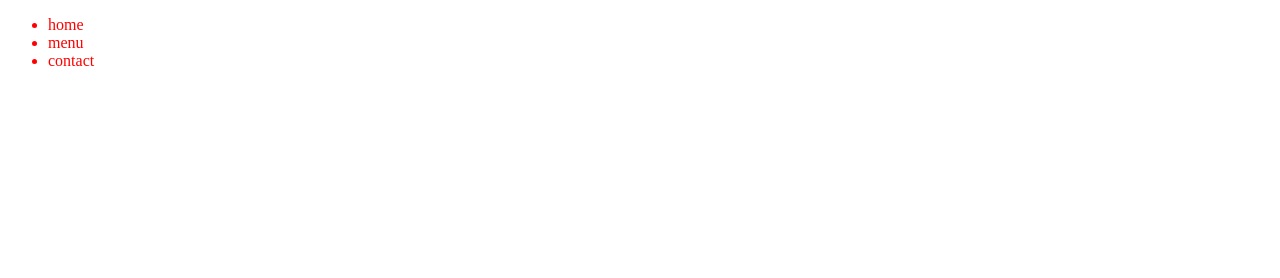
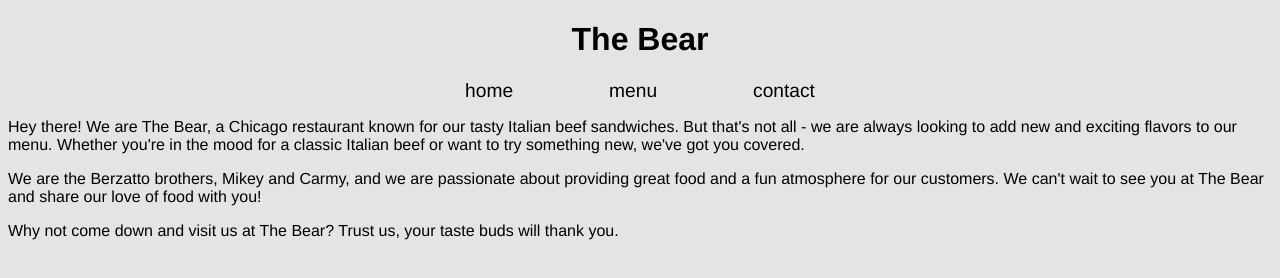
Before and after one commit to nbonato/restaurant, a website built with webpack: page dist/index.html in a window 1280 px wide. Built offline with nearby package versions, Linux system fonts and the light colour scheme.

Commit message:
Compress pictures, change style and highlight current tab

```diff
--- a/package.json
+++ b/package.json
@@ -12,6 +12,7 @@
     "css-loader": "^6.7.2",
     "style-loader": "^3.3.1",
     "webpack": "^5.75.0",
-    "webpack-cli": "^5.0.0"
+    "webpack-cli": "^5.0.0",
+    "webpack-image-resize-loader": "^5.0.0"
   }
 }
--- a/src/contact.js
+++ b/src/contact.js
@@ -1,8 +1,19 @@
 function createContact() {
     let contact = document.createElement("div");
-    let intro = document.createElement("p");
+    let intro = document.createElement("div");
 
-    intro.textContent = "This is the contact page, write us";
+    let p1 = document.createElement("p");
+    p1.textContent = "Thanks for checking out our contact page! We're always happy to hear from our customers and answer any questions you might have.";
+
+    let p2 = document.createElement("p");
+    p2.textContent = "If you're thinking about making a reservation or want to know more about our catering services, give us a shout. We offer Italian beef sandwiches for catering, but we can also provide other dishes from our menu. Just let us know what you're in the mood for and we'll make it happen.";
+
+    let p3 = document.createElement("p");
+    p3.textContent = "Please keep in mind that we don't offer delivery at this time. We can't wait to see you at The Bear and share our love of food with you!";
+
+    intro.appendChild(p1);
+    intro.appendChild(p2);
+    intro.appendChild(p3);
     contact.appendChild(intro);
     return contact;
 };
--- a/src/home.js
+++ b/src/home.js
@@ -1,8 +1,19 @@
 function createHome() {
     let home = document.createElement("div");
-    let intro = document.createElement("p");
+    let intro = document.createElement("div");
 
-    intro.textContent = "This is a beautiful restaurant, really fantastic. On the other hand, food ain't that good";
+    let p1 = document.createElement("p");
+    p1.textContent = "Hey there! We are The Bear, a Chicago restaurant known for our tasty Italian beef sandwiches. But that's not all - we are always looking to add new and exciting flavors to our menu. Whether you're in the mood for a classic Italian beef or want to try something new, we've got you covered.";
+
+    let p2 = document.createElement("p");
+    p2.textContent = "We are the Berzatto brothers, Mikey and Carmy, and we are passionate about providing great food and a fun atmosphere for our customers. We can't wait to see you at The Bear and share our love of food with you!";
+
+    let p3 = document.createElement("p");
+    p3.textContent = "Why not come down and visit us at The Bear? Trust us, your taste buds will thank you.";
+
+    intro.appendChild(p1);
+    intro.appendChild(p2);
+    intro.appendChild(p3);
     home.appendChild(intro);
     return home;
 };
--- a/src/index.js
+++ b/src/index.js
@@ -2,11 +2,9 @@ import createHome from "./home";
 import createMenu from "./menu";
 import createContact from "./contact";
 import './style.css';
-import beefPicture from './beef.jpg';
-import stewPicture from "./stew.jpg";
-import chickenPicture from "./chicken.jpg";
 
-let navDiv = document.getElementById("nav-div");
+
+let navDiv = document.querySelector("nav");
 let content = document.getElementById("content");
 let nav = document.createElement("div");
 let options = document.createElement("ul");
@@ -14,6 +12,12 @@ options.className = "tabs-menu";
 let home = document.createElement("li");
 let menu = document.createElement("li");
 let contact = document.createElement("li");
+
+let headerDiv = document.querySelector("header");
+let header = document.createElement("h1");
+header.textContent = "The Bear";
+headerDiv.appendChild(header);
+
 
 
 home.textContent = "home";
@@ -30,7 +34,11 @@ navDiv.appendChild(nav);
 let tabs = document.querySelectorAll("li");
 
 for (let i = 0; i < tabs.length; i++) {
+    tabs[i].classList.remove('current-page');
     tabs[i].addEventListener("click", (e) => {
+        for (let i = 0; i < tabs.length; i++) {
+            tabs[i].classList.remove('current-page');
+        };
         content.innerHTML = "";
         switch (e.target.textContent) {
             case "home":
@@ -43,6 +51,8 @@ for (let i = 0; i < tabs.length; i++) {
                 content.appendChild(createContact());
                 break
         };
+        e.target.className = "current-page"
 
     });
-}
+};
+content.appendChild(createHome());
--- a/src/style.css
+++ b/src/style.css
@@ -1,5 +1,36 @@
 * {
-    color: red;
+    font-family: "Cooper Black", Helvetica, sans-serif;
+    background-color: rgb(228, 228, 228);
+}
+
+header {
+    text-align: center;
+}
+nav {
+    display: flex;
+}
+
+nav>div {
+    margin: 0 auto;
+}
+
+nav ul{
+    font-size: 1.2em;
+    margin: 0;
+    padding: 0;
+    display: flex;
+    gap: 5em;
+    list-style-type: none;
+}
+
+nav li {
+    display: inline;
+}
+
+.current-page, nav li:hover {
+    color: white;
+    cursor: pointer;
+    text-shadow: 0px 0px 8px black;
 }
 
 .menu-grid {
@@ -17,6 +48,12 @@
     height: 10em;
     object-fit: cover;
 }
+
 .card {
-    border: 1px solid black;
+    box-shadow: 0px 0px 10px rgba(0, 0, 0, 0.468);
+    background-color: white;
 }
+
+.card *{
+    background-color: white;
+}
```
Also changed, not shown: dist/43b0ad389d8bbdc02153.jpg (deleted), dist/bundle.js, dist/ebd9be1405b1882d4ee6.jpg (added), dist/index.html, src/stew.jpg, 2 other files.
